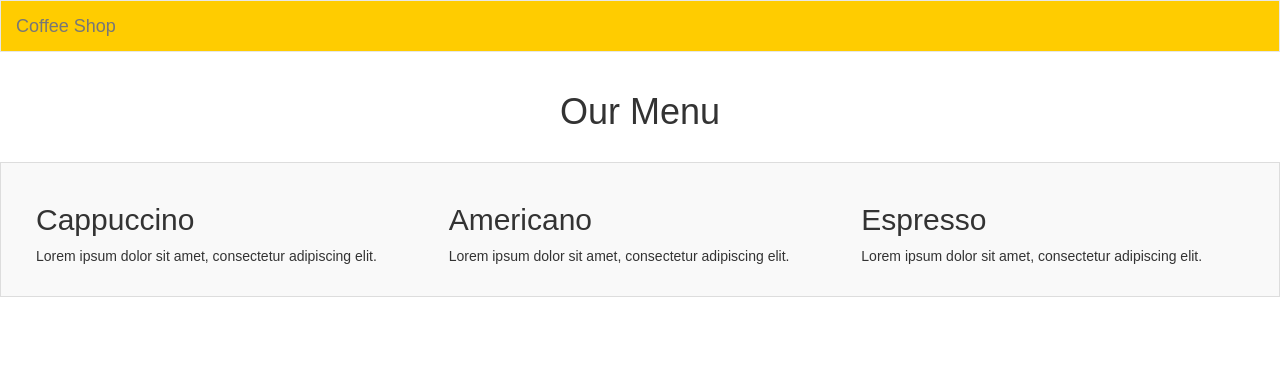
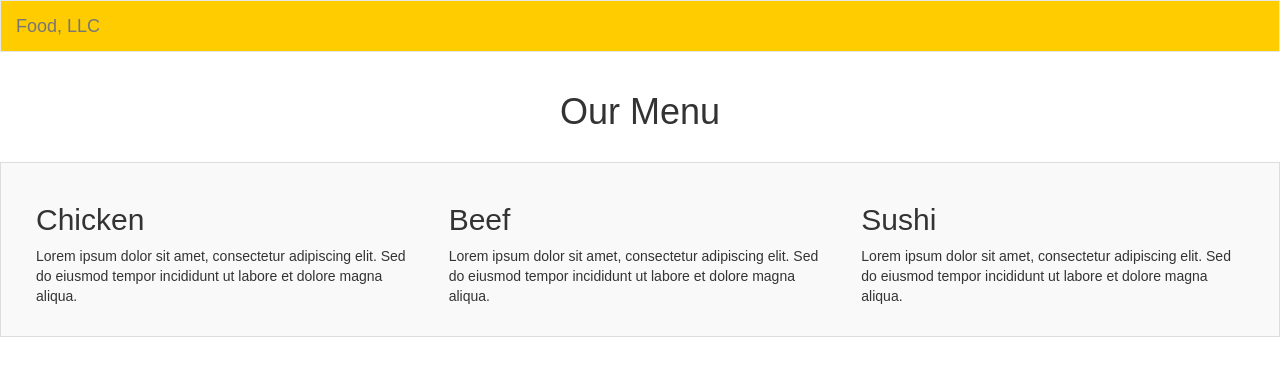
Before and after one commit to sashabelskaya/module-three, a plain HTML site: page index.html in a window 1280 px wide. Drawn offline with nearby package versions, Linux system fonts and the light colour scheme.

Commit message:
Update index.html

```diff
--- a/index.html
+++ b/index.html
@@ -19,14 +19,14 @@
           <span class="icon-bar"></span>
           <span class="icon-bar"></span>
         </button>
-        <a class="navbar-brand" href="#">Coffee Shop</a>
+        <a class="navbar-brand" href="#">Food, LLC</a>
       </div>
 
       <div class="collapse navbar-collapse" id="navbar-menu">
         <ul class="nav navbar-nav navbar-right">
-          <li class="visible-xs"><a href="#">Cappuccino</a></li>
-          <li class="visible-xs"><a href="#">Americano</a></li>
-          <li class="visible-xs"><a href="#">Espresso</a></li>
+          <li class="visible-xs"><a href="#">Chicken</a></li>
+          <li class="visible-xs"><a href="#">Beef</a></li>
+          <li class="visible-xs"><a href="#">Sushi</a></li>
         </ul>
       </div>
     </div>
@@ -42,16 +42,16 @@
     <div class="container-fluid">
       <div class="row">
         <div class="col-md-4 col-sm-6 col-xs-12">
-          <h2>Cappuccino</h2>
-          <p>Lorem ipsum dolor sit amet, consectetur adipiscing elit. </p>
+          <h2>Chicken</h2>
+          <p>Lorem ipsum dolor sit amet, consectetur adipiscing elit. Sed do eiusmod tempor incididunt ut labore et dolore magna aliqua.</p>
         </div>
         <div class="col-md-4 col-sm-6 col-xs-12">
-          <h2>Americano</h2>
-          <p>Lorem ipsum dolor sit amet, consectetur adipiscing elit. </p>
+          <h2>Beef</h2>
+          <p>Lorem ipsum dolor sit amet, consectetur adipiscing elit. Sed do eiusmod tempor incididunt ut labore et dolore magna aliqua.</p>
         </div>
         <div class="col-md-4 col-sm-12 col-xs-12">
-          <h2>Espresso</h2>
-          <p>Lorem ipsum dolor sit amet, consectetur adipiscing elit. </p>
+          <h2>Sushi</h2>
+          <p>Lorem ipsum dolor sit amet, consectetur adipiscing elit. Sed do eiusmod tempor incididunt ut labore et dolore magna aliqua.</p>
         </div>
       </div>
     </div>
```
